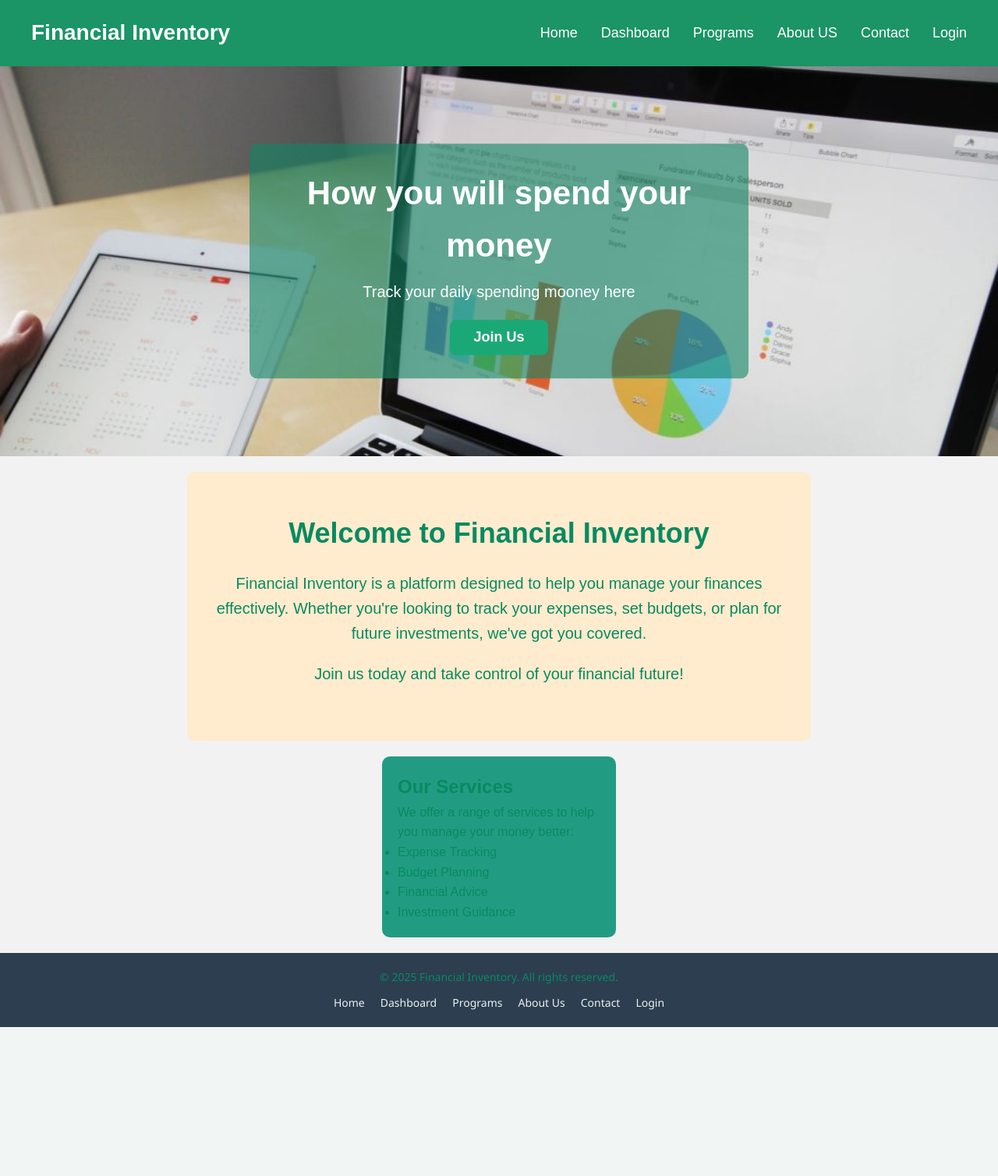
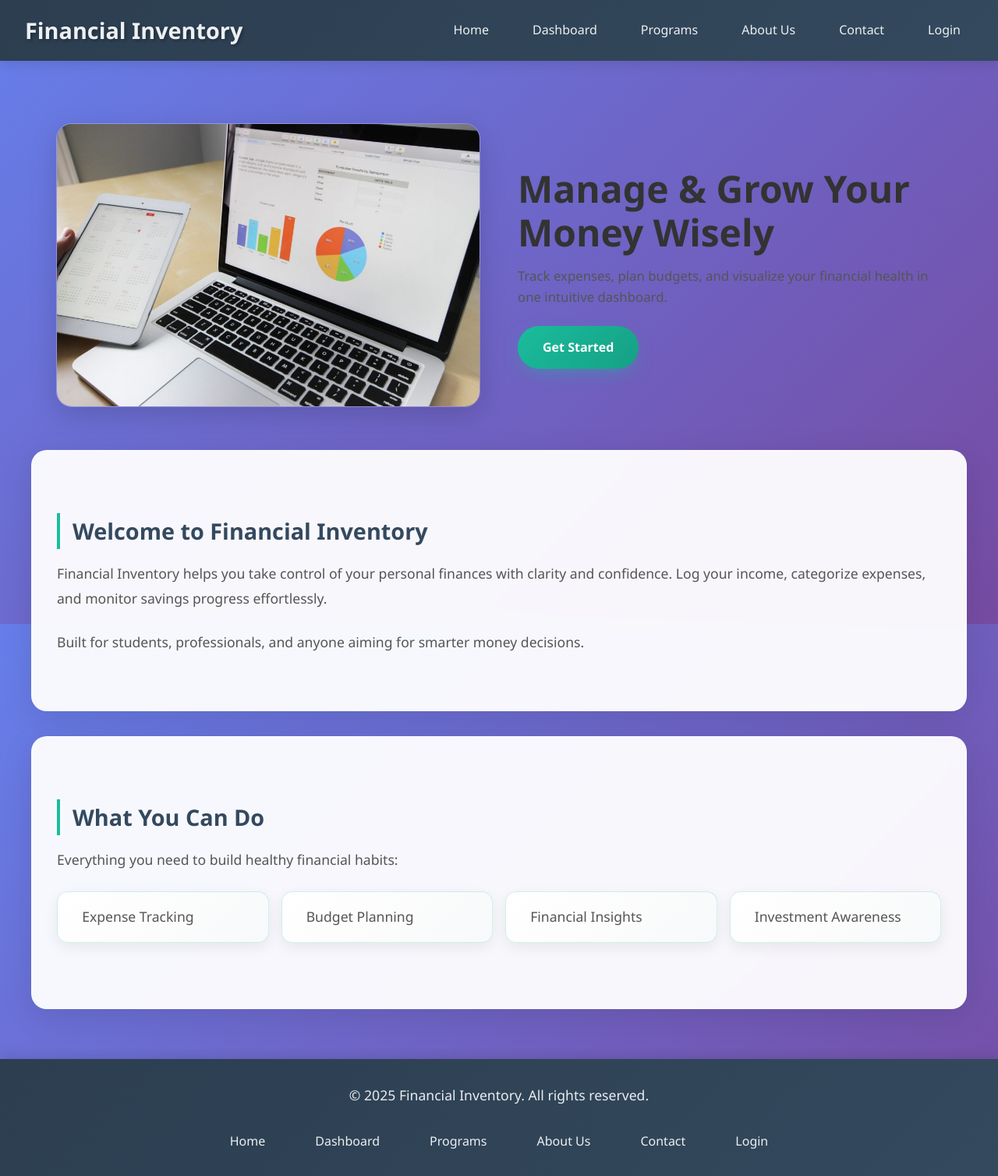
Before and after one commit to sahabi75/Financial-Inventory, a PHP site: page / in a window 1280 px wide. Shown: the whole page at 78% size. Before the commit the page ends 1317 px from the top, so only its background shows below. Run offline with PHP 8.4, Linux system fonts and the light colour scheme.

Commit message:
Enhance UI and functionality across multiple pages; update navigation, improve responsiveness, and add active link highlighting

```diff
--- a/Project/index.html
+++ b/Project/index.html
@@ -4,47 +4,60 @@
         <meta charset="UTF-8">
         <meta name="viewport" content="width=device-width, initial-scale=1.0">
     <title>Financial Inventory</title>
+    <!-- Global themed styles -->
+    <link rel="stylesheet" href="about_us.css">
+    <!-- Home page specific styles -->
     <link rel="stylesheet" href="style.css">
 
     </head>
     <body>
         <header>
             <nav class="navbar">
-                <div class="logo"><h2>Financial Inventory</h2></div>
+                <div class="logo"><h2><i class="fas fa-chart-line"></i> Financial Inventory</h2></div>
                 <ul class="nav-link">
-                    <li><a href="#" class="active">Home</a></li>
+                    <li><a href="index.html">Home</a></li>
                     <li><a href="dashboard.html">Dashboard</a></li>
                     <li><a href="programs.html">Programs</a></li>
-                    <li><a href="about_us.html">About US</a></li>
+                    <li><a href="about_us.html">About Us</a></li>
                     <li><a href="contact.html">Contact</a></li>
                     <li><a href="login.html">Login</a></li>
                 </ul>
             </nav>
+        </header>
 
-            <div class="hero">
-                <img src="m1.jpg" alt="Money Image">
-                <div class="text">
-                    <h1>How you will spend your money</h1>
-                    <p>Track your daily spending mooney here</p>
-                    <a href="login.html"><button>Join Us</button></a>
+        <main>
+            <!-- Hero Section -->
+            <section class="hero-section glass">
+                <div class="hero-media">
+                    <img src="m1.jpg" alt="Financial visualization" class="hero-image" />
                 </div>
+                <div class="hero-text">
+                    <h1 class="gradient-text">Manage & Grow Your Money Wisely</h1>
+                    <p>Track expenses, plan budgets, and visualize your financial health in one intuitive dashboard.</p>
+                    <a href="login.html" class="cta-btn">Get Started</a>
                 </div>
+            </section>
 
-            <div class="Description">
+            <!-- Intro Section -->
+            <section class="about-section intro">
                 <h2>Welcome to Financial Inventory</h2>
-                <p>Financial Inventory is a platform designed to help you manage your finances effectively. Whether you're looking to track your expenses, set budgets, or plan for future investments, we've got you covered.</p>
-                <p>Join us today and take control of your financial future!</p>
-            </div>
+                <p>Financial Inventory helps you take control of your personal finances with clarity and confidence. Log your income, categorize expenses, and monitor savings progress effortlessly.</p>
+                <p>Built for students, professionals, and anyone aiming for smarter money decisions.</p>
+            </section>
 
-            <div class="card">
-                <h2>Our Services</h2>
-                <p>We offer a range of services to help you manage your money better:</p>
-                <ul>
-                    <li>Expense Tracking</li>
-                    <li>Budget Planning</li>
-                    <li>Financial Advice</li>
-                    <li>Investment Guidance</li>
-            </div>
+            <!-- Services -->
+            <section class="about-section services">
+                <h2>What You Can Do</h2>
+                <p>Everything you need to build healthy financial habits:</p>
+                <ul class="features-list">
+                    <li><i class="fas fa-wallet"></i> Expense Tracking</li>
+                    <li><i class="fas fa-chart-pie"></i> Budget Planning</li>
+                    <li><i class="fas fa-lightbulb"></i> Financial Insights</li>
+                    <li><i class="fas fa-chart-line"></i> Investment Awareness</li>
+                </ul>
+            </section>
+        </main>
+
         <footer>
             <div class="footer-content">
                 <p>&copy; 2025 Financial Inventory. All rights reserved.</p>
@@ -58,6 +71,13 @@
                 </ul>
             </div>
                 </footer>
-        </header>
+                <script>
+                    (function(){
+                        const current = location.pathname.split('/').pop() || 'index.html';
+                        document.querySelectorAll('.nav-link a').forEach(a=>{
+                            if(a.getAttribute('href')===current){ a.classList.add('active'); }
+                        });
+                    })();
+                </script>
     </body>
 </html>
--- a/Project/style.css
+++ b/Project/style.css
@@ -1,151 +1,91 @@
-* {
-    margin: 0;
-    padding: 0;
-    box-sizing: border-box;
-  }
-  body {
-    font-family: Arial, sans-serif;
-    background-color: #f2f2f2;
-    line-height: 1.6;
-    color: #088a61;
-  }
+/* Home page specific enhancements leveraging global theme (about_us.css) */
 
-
-  .navbar {
-    display: flex;
-    justify-content: space-between;
-    align-items: center;
-    background-color: #1b9466;
-    padding: 20px 40px;
-  }
-  .logo h2 {
-    font-size: 28px;
-    font-weight: bold;
-    color: #ffffff;
-  }
-  .nav-link {
-    list-style: none;
-    display: flex;
-    gap: 30px;
-  }
-  .nav-link li a {
-    color: white;
-    text-decoration: none;
-    font-size: 18px;
-    transition: color 0.3s;
-  }
-  .nav-link li a:hover {
-    color: #18a88b;
-  }
-
-
-  .hero {
-    position: relative;
-    width: 100%;
-    max-height: 500px;
-    overflow: hidden;
-  }
-  .hero img {
-    width: 100%;
-    height: auto;
-    display: block;
-  }
-  .text {
-    position: absolute;
-    top: 50%;
-    left: 50%;
-    transform: translate(-50%, -50%);
-    color: white;
-    background-color: #12856599;
-    padding: 30px;
-    text-align: center;
-    border-radius: 10px;
-  }
-  .text h1 {
-    font-size: 42px;
-    margin-bottom: 10px;
-  }
-  .text p {
-    font-size: 20px;
-    margin-bottom: 20px;
-  }
-  .text button {
-    background-color: #1ba877;
-    color: white;
-    border: none;
-    padding: 12px 30px;
-    font-size: 18px;
-    font-weight: bold;
-    border-radius: 8px;
-    cursor: pointer;
-    transition: background-color 0.3s, transform 0.2s;
-  }
-  .text button:hover {
-    background-color: #1ba081;
-    transform: scale(1.05);
-  }
-  .Description {
-    text-align: center;
-    padding: 50px 20px;
-    background-color: blanchedalmond;
-    border-radius: 10px;
-    margin: 20px auto;
-    max-width: 800px;
-  }
-    .Description h2 {
-        font-size: 36px;
-        margin-bottom: 20px;
-    }
-    .Description p {
-        font-size: 20px;
-        line-height: 1.6;
-        margin-bottom: 20px;
-    }
-.card {
-    background-color: rgb(33, 156, 130);
-    border-radius: 10px;
-    padding: 20px;
-    max-width: 300px;
-    margin: 20px auto;
+.hero-section {
+  display: grid;
+  grid-template-columns: repeat(auto-fit,minmax(340px,1fr));
+  gap: 3rem;
+  align-items: center;
+  padding: 3rem 2rem;
+  max-width: 1200px;
+  margin: 2rem auto 0 auto;
 }
 
-
-footer {
-  background-color: #2c3e50;
-  padding: 20px 0;
-  font-family: 'Segoe UI', sans-serif;
-  font-size: 14px;
+.hero-media {
+  position: relative;
 }
 
-.footer-content {
-  max-width: 1000px;
-  margin: 0 auto;
-  text-align: center;
+.hero-image {
+  width: 100%;
+  border-radius: 20px;
+  box-shadow: 0 10px 35px rgba(0,0,0,0.15);
+  border: 1px solid rgba(255,255,255,0.25);
 }
 
-.footer-content p {
-  margin-bottom: 10px;
+.hero-text h1, .hero-text .gradient-text {
+  font-size: clamp(2.2rem, 5vw, 3rem);
+  line-height: 1.15;
+  margin-bottom: 1rem;
 }
 
-.footer-links {
+.hero-text p {
+  font-size: 1.05rem;
+  color: #555;
+  margin-bottom: 1.5rem;
+}
+
+.cta-btn {
+  display: inline-block;
+  background: linear-gradient(135deg,#1abc9c,#16a085);
+  color: #fff;
+  padding: 0.9rem 2rem;
+  border-radius: 30px;
+  font-weight: 600;
+  text-decoration: none;
+  box-shadow: 0 8px 25px -8px rgba(26,188,156,0.55);
+  transition: all .3s ease;
+}
+
+.cta-btn:hover {
+  transform: translateY(-3px);
+  box-shadow: 0 15px 35px -10px rgba(26,188,156,0.55);
+}
+
+.intro { margin-top: 0; }
+
+.services .features-list {
   list-style: none;
   padding: 0;
-  display: flex;
-  justify-content: center;
-  gap: 20px;
-  flex-wrap: wrap;
+  display: grid;
+  gap: 1rem;
+  grid-template-columns: repeat(auto-fit,minmax(220px,1fr));
+  margin-top: 1.5rem;
 }
 
-.footer-links li {
-  display: inline;
+.features-list li {
+  background: linear-gradient(135deg,#ffffff 0%, #f8f9fa 100%);
+  padding: 1rem 1.2rem;
+  border-radius: 14px;
+  display: flex;
+  align-items: center;
+  gap: .75rem;
+  font-weight: 500;
+  border: 1px solid rgba(26,188,156,0.2);
+  box-shadow: 0 6px 18px rgba(0,0,0,0.07);
+  transition: .3s ease;
 }
 
-.footer-links a {
-  color: #ecf0f1;
-  text-decoration: none;
-  transition: color 0.3s ease;
+.features-list li i { color: #1abc9c; font-size: 1.1rem; }
+
+.features-list li:hover {
+  transform: translateY(-5px);
+  box-shadow: 0 12px 30px rgba(0,0,0,0.12);
+  border-color: #1abc9c;
 }
 
-.footer-links a:hover {
-  color: #f1c40f;
+@media (max-width: 768px) {
+  .hero-section { padding: 2.5rem 1.5rem; }
 }
+
+@media (max-width: 520px) {
+  .hero-section { grid-template-columns: 1fr; }
+}
```
Also changed, not shown: Project/about_us.html (+10 -2 lines), Project/contact.html (+11 -3 lines), Project/dashboard.html (+10 -2 lines), Project/dashboard.js (+48 -12 lines), Project/login.css (+29 -79 lines), Project/login.html (+24 -12 lines), Project/programs.html (+11 -3 lines), Project/register.html (+10 -2 lines). Lines whose indentation alone changed are shown as unchanged.
